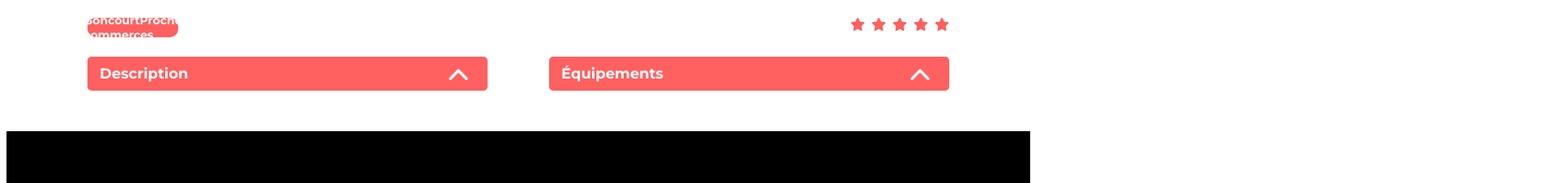
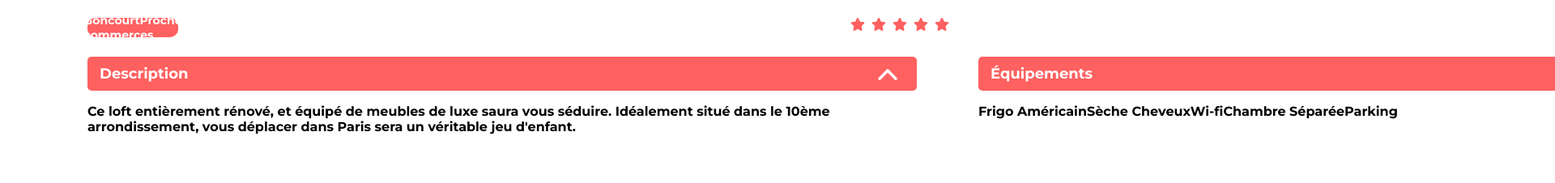
Before and after one commit to Guillaumedev69/Kasa-Fr, a React (Vite) app: page /0979876d in a window 1280 px wide. Shown: the part 729-955 px from the top of the page at 81% size, 1920 px wide, since content can reach past the window. Built offline with nearby package versions, Linux system fonts and the light colour scheme.

Commit message:
V 1.0 de l'import description/Equipement

```diff
--- a/src/components/Carrousel.jsx
+++ b/src/components/Carrousel.jsx
@@ -1,4 +1,4 @@
-import React, { useState } from "react";
+import { useState } from "react";
 import "../styles/Carrousel.scss";
 import BtnLeft from "../assets/BtnCarrouselLeft.png";
 import BtnRight from "../assets/BtnCarrouselRight.png";
--- a/src/components/Dropdown.jsx
+++ b/src/components/Dropdown.jsx
@@ -3,15 +3,15 @@ import BtnDropdown from "../assets/IconBtn.png";
 import PropTypes from "prop-types";
 import { useEffect } from "react";
 
-const Dropdown = ({ titleDropdown }) => {
+const Dropdown = ({ titleDropdown, contentDropdown }) => {
   const handleImgClick = () => {
-    alert(`J'aurai € à payer 💸`);
   };
 
   useEffect(() => {}, []);
 
   return (
     <div className="dropdown">
+      <div className="dropdown__firstElem">
         <h2 className="dropdown__title">{titleDropdown}</h2>
         <img
           className="dropdown__btn"
@@ -20,11 +20,16 @@ const Dropdown = ({ titleDropdown }) => {
           onClick={handleImgClick}
           />
       </div>
+      <div className="">
+        <p>{contentDropdown}</p>
+      </div>
+    </div>
   );
 };
 
 Dropdown.propTypes = {
   titleDropdown: PropTypes.string.isRequired,
+  contentDropdown: PropTypes.string.isRequired,
 };
 
 export default Dropdown;
--- a/src/components/RentalInfo.jsx
+++ b/src/components/RentalInfo.jsx
@@ -25,8 +25,8 @@ const RentalInfo = ({ rentalTitle, rentalAdress }) => {
         <RentalRate rating={Data.rating} />
       </div>
       <div className="info__thirdline">
-        <Dropdown titleDropdown="Description" />
-        <Dropdown titleDropdown="Équipements" />
+        <Dropdown titleDropdown="Description" contentDropdown={Data.description}/>
+        <Dropdown titleDropdown="Équipements" contentDropdown={Data.equipments}/>
       </div>
     </div>
   );
--- a/src/styles/Carrousel.scss
+++ b/src/styles/Carrousel.scss
@@ -1,28 +1,29 @@
-@mixin carrousel-size{
+@mixin carrousel-size {
     width: 100%;
     height: 28rem;
     border-radius: 1.5rem;
     position: relative;
 }
-.carrousel{
+
+.carrousel {
     @include carrousel-size();
     display: flex;
     justify-content: space-between;
     align-items: center;
-    &__btn{
+    &__btn {
         position: absolute;
         width: 2.9175rem;
         height: 4.95rem;
         margin: 0 1.46rem;
         cursor: pointer;
     }
-    &__btn:active{
+    &__btn:active {
         box-shadow: grey 2px 2px 2px 2px;
     }
-    .btnright{
-        left: 75.5rem;
+    .btnright {
+        right: 0.3rem;
     }
-    &__img{
+    &__img {
         @include carrousel-size();
     }
 }
--- a/src/styles/Dropdown.scss
+++ b/src/styles/Dropdown.scss
@@ -4,7 +4,7 @@
     align-items: center;
     gap: 1.88rem;
 }
-.dropdown{
+.dropdown__firstElem{
     display: flex;
     justify-content: space-between;
     align-items: center;
```
Lines whose indentation alone changed are shown as unchanged.
